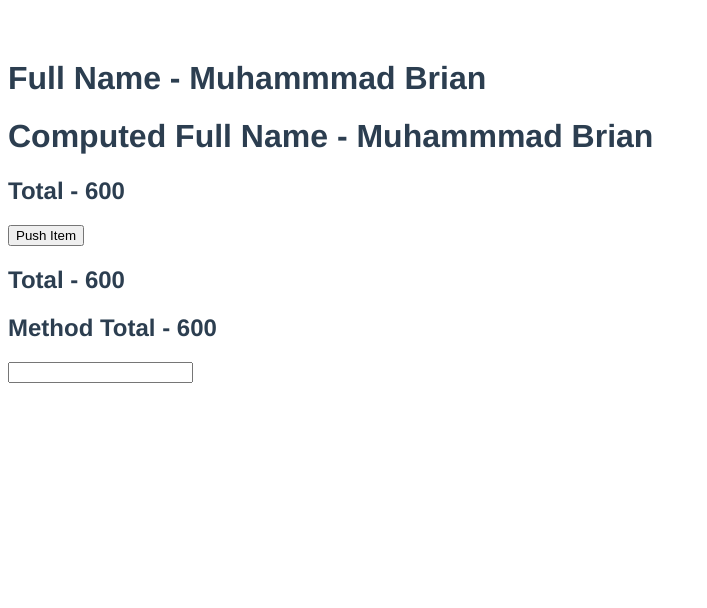
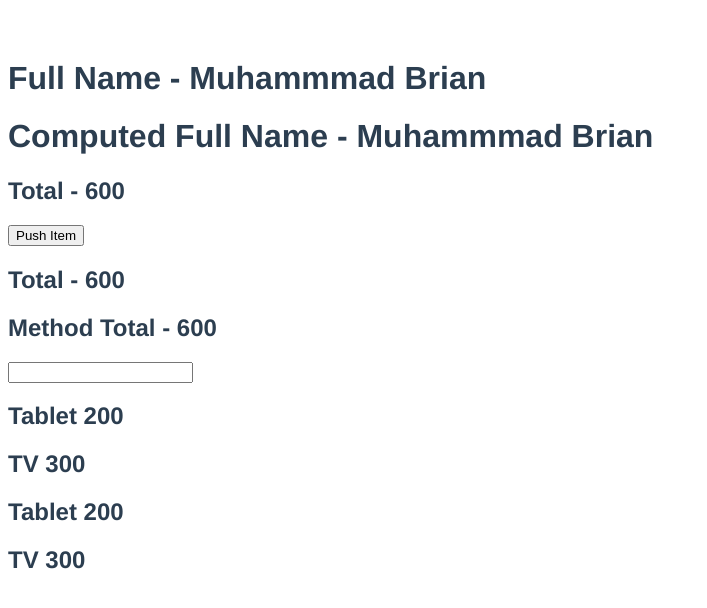
Before and after one commit to mbrianwebsite/learn-vuejs3, a Vue app in the folder hello-world/: page / in a window 1280 px wide. Shown: the top 608 px of the page, without its empty margins (0-707 px from the left). Built offline with nearby package versions, Linux system fonts and the light colour scheme.

Commit message:
COMPUTED PROPERTIES AND V-FOR

```diff
--- a/hello-world/src/App.vue
+++ b/hello-world/src/App.vue
@@ -20,6 +20,13 @@
   <h2>Total - {{ total }}</h2>
   <h2>Method Total - {{ getTotal() }}</h2>
   <input v-model="country" type="text" />
+  <template v-for="item in items" :key="item.id">
+    <h2 v-if="item.price > 100">{{ item.title }} {{ item.price }}</h2>
+  </template>
+
+  <h2 v-for="item in expensiveItems" :key="item.id">
+    {{ item.title }} {{ item.price }}
+  </h2>
 </template>
 
 <script>
@@ -71,6 +78,9 @@
         0
       );
     },
+    expensiveItems() {
+      return this.items.filter((item) => item.price > 100);
+    },
   },
 };
 </script>
```
